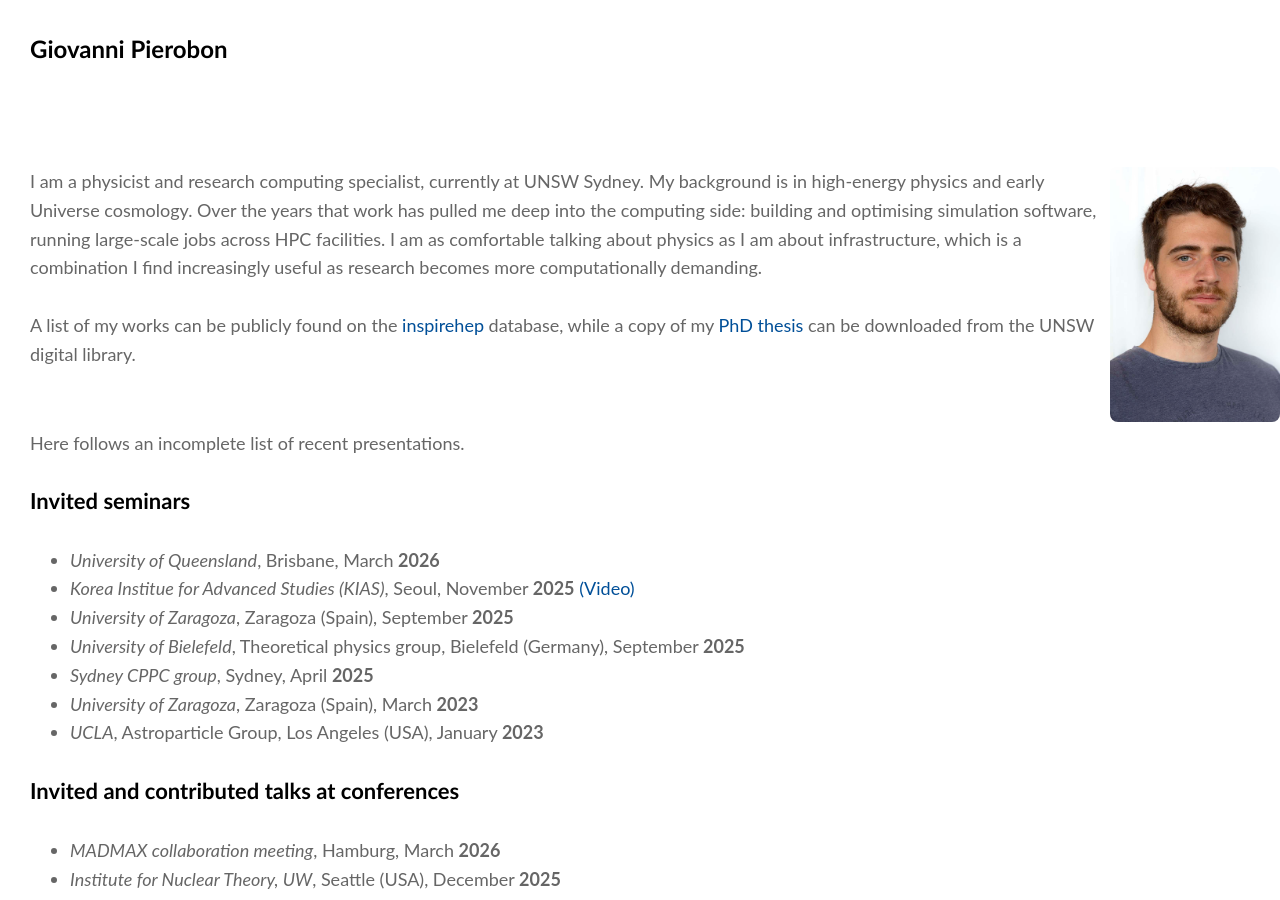
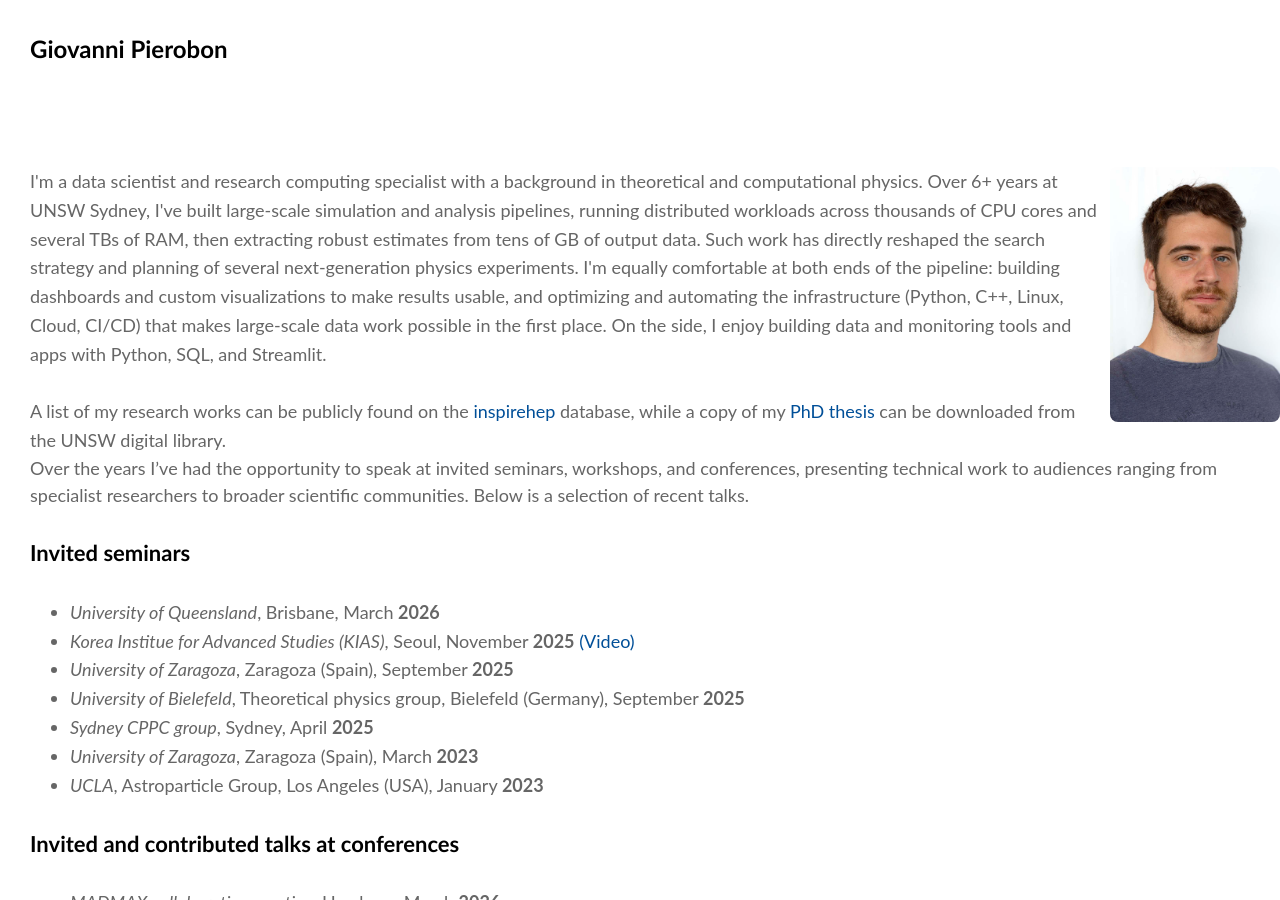
Before and after one commit to gpierobon/gpierobon.github.io, a Jekyll site: the page built from about.md, in a window 1280 px wide and 900 px high. Built offline with Jekyll 4.4.1, drawn with Linux system fonts in a browser that asks for light colours; nearby versions of some CDN libraries.

Commit message:
updated about

```diff
--- a/about.md
+++ b/about.md
@@ -8,11 +8,13 @@ title: About
 <div style="display: flex; align-items: flex-start; gap: 5px;">
 
   <div style="flex: 1;">
-  I am a physicist and research computing specialist, currently at UNSW Sydney. My background is in high-energy physics and early Universe cosmology. Over the years that work has pulled me deep into the computing side: building and optimising simulation software, running large-scale jobs across HPC facilities. I am as comfortable talking about physics as I am about infrastructure, which is a combination I find increasingly useful as research becomes more computationally demanding.
+I'm a data scientist and research computing specialist with a background in theoretical and computational physics. Over 6+ years at UNSW Sydney, I've built large-scale simulation and analysis pipelines, running distributed workloads across thousands of CPU cores and several TBs of RAM, then extracting robust estimates from tens of GB of output data. Such work has directly reshaped the search strategy and planning of several next-generation physics experiments.
+
+I'm equally comfortable at both ends of the pipeline: building dashboards and custom visualizations to make results usable, and optimizing and automating the infrastructure (Python, C++, Linux, Cloud, CI/CD) that makes large-scale data work possible in the first place. On the side, I enjoy building data and monitoring tools and apps with Python, SQL, and Streamlit.
 
 <br>
 <br>
-    A list of my works can be publicly found on the <a href="https://inspirehep.net/authors/1774791?ui-citation-summary=true">inspirehep</a> database, while a copy of my <a href="https://unsworks.unsw.edu.au/entities/publication/f3669eb0-63bf-4989-a9a7-6840bf9407a8" >PhD thesis</a> can be downloaded from the UNSW digital library.
+    A list of my research works can be publicly found on the <a href="https://inspirehep.net/authors/1774791?ui-citation-summary=true">inspirehep</a> database, while a copy of my <a href="https://unsworks.unsw.edu.au/entities/publication/f3669eb0-63bf-4989-a9a7-6840bf9407a8" >PhD thesis</a> can be downloaded from the UNSW digital library.
   </div>
 
   <div style="flex: 0 0 170px;">
@@ -23,9 +25,7 @@ title: About
 
 </div>
 
-
-
-Here follows an incomplete list of recent presentations.
+Over the years I've had the opportunity to speak at invited seminars, workshops, and conferences, presenting technical work to audiences ranging from specialist researchers to broader scientific communities. Below is a selection of recent talks.
 
 #### Invited seminars
 
```
